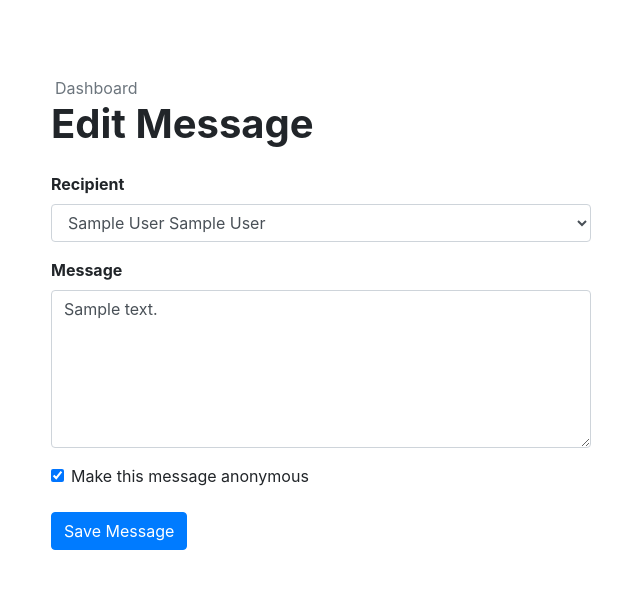
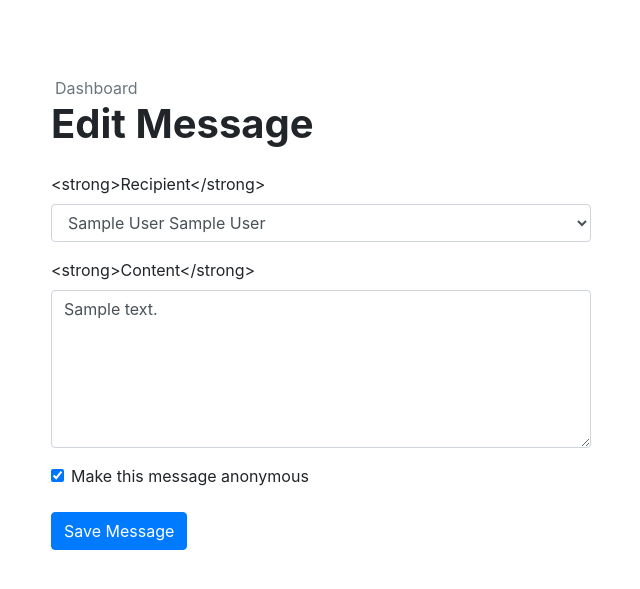
Before and after one commit to georgeyjm/ykps2020, a Flask app: page /message/edit/1 in a window 1280 px wide. Shown: the part 56-645 px from the top of the page, without its empty margins (34-674 px from the left). Run offline with Flask 2, Linux system fonts and the light colour scheme; a user stored in the database is signed in; tables that the repository leaves empty hold one stand-in row (values such as "Sample post"); some libraries are stand-ins or nearby versions.

Commit message:
Refactor edit message and other edits

```diff
--- a/ykps2020/forms.py
+++ b/ykps2020/forms.py
@@ -14,10 +14,18 @@
 
 class MessageForm(FlaskForm):
 
-    recipient_id = SelectField('<strong>Recipient</strong>', validators=[DataRequired()], coerce=int)
+    recipient_id = SelectField('<strong>Recipient</strong>', coerce=int, validators=[DataRequired()])
     content = StringField('<strong>Content</strong>', widget=TextArea(), validators=[DataRequired()])
     is_anonymous = BooleanField('Make this message anonymous')
 
     def __init__(self, *args, **kwargs):
         super().__init__(*args, **kwargs)
         self.recipient_id.choices = get_available_students()
+
+    def validate_match1(form, field):
+        if not re.search(r"^[0-9]+:[0-9]+$", field.data):
+            raise ValidationError("Invalid input syntax")
+
+        s1, s2 = form.data.split(":")
+        form.score1 = int(s1)
+        form.score2 = int(s2)
--- a/ykps2020/helper.py
+++ b/ykps2020/helper.py
@@ -35,5 +35,5 @@
     students = Student.query.filter(query_filter).filter(Student.id != current_user.student.id).all()
 
     # Restructure data
-    students = [(student.id, f'{student.name_en} {student.name_zh}') for student in students]
+    students = [student.get_id_name() for student in students]
     return students
--- a/ykps2020/models.py
+++ b/ykps2020/models.py
@@ -16,6 +16,10 @@
 
     def __repr__(self):
         return '<Student "{}">'.format(self.name_en)
+
+    def get_id_name(self):
+        '''Returns a tuple containing the ID and the bilingual name of the student.'''
+        return self.id, f'{self.name_en} {self.name_zh}'
 
 
 class User(db.Model, UserMixin):
--- a/ykps2020/templates/base.html
+++ b/ykps2020/templates/base.html
@@ -26,7 +26,7 @@
       {% if current_user.is_authenticated %}
         <div class='dropdown'>
           <a class='btn dropdown-toggle' id='dropdown-btn' data-toggle='dropdown' aria-haspopup='true' aria-expanded='false'>
-            {{ current_user.student.name_en }} {{ current_user.student.name_zh }}
+            {{ current_user.student.get_id_name()[1] }}
           </a>
           <div class='dropdown-menu' aria-labelledby='dropdown-btn'>
             <a class='dropdown-item' href='/logout'>Logout</a>
--- a/ykps2020/templates/edit-message.html
+++ b/ykps2020/templates/edit-message.html
@@ -16,24 +16,17 @@
     </div>
 
     <form action='' method='POST' class='row mt-4'>
+      {{ form.hidden_tag() }}
       <div class='col-12 col-md-10 col-lg-8 col-xl-6'>
         <div class='form-group'>
-          <label for='message-recipient-choice'><strong>Recipient</strong></label>
-          <select class='form-control' name='message-recipient' id='message-recipient-choice'>
-            <option value='{{ current.recipient_id }}' selected>{{ current.recipient.name_en }} {{ current.recipient.name_zh }}</option>
-            {% for student in students %}
-              <option value='{{ student.id }}'>{{ student.name_en }} {{ student.name_zh }}</option>
-            {% endfor %}
-          </select>
+          {{ form.recipient_id.label }} {{ form.recipient_id(class_='form-control') }}
         </div>
         <div class='form-group'>
-          <label for='message-content-input'><strong>Message</strong></label>
-          <textarea class='form-control' name='message-content' id='message-content-input' rows='6'>{{ current.content }}</textarea>
+          {{ form.content.label }} {{ form.content(class_='form-control', rows='6') }}
         </div>
         <div class='form-group'>
           <div class='form-check'>
-            <input class='form-check-input anonymous-check-box far' type='checkbox' name='message-anonymous' id='gridCheck' {% if current.is_anonymous %} checked {% endif %}>
-            <label class='form-check-label' for='gridCheck'>Make this message anonymous</label>
+            {{ form.is_anonymous(class_='form-check-input') }} {{ form.is_anonymous.label(class_='form-check-label') }}
           </div>
         </div>
         <div class='mt-4'>
--- a/ykps2020/views.py
+++ b/ykps2020/views.py
@@ -62,12 +62,19 @@
 @login_required
 def edit_message_page(message_id):
     message = Message.query.get(message_id)
+    # Data validation
     if not message or message.author_id != current_user.student.id:
-        # Data validation and authentication
         return redirect(url_for('dashboard_page'))
-    students = get_available_students()
 
-    return render_template('edit-message.html', current=message, students=students)
+    # Pre-populate form data
+    recipient_info = message.recipient.get_id_name()
+    form = MessageForm()
+    form.recipient_id.choices.insert(0, recipient_info) # TODO: insert at the right position
+    form.recipient_id.default = recipient_info[0]
+    form.content.data = message.content
+    form.is_anonymous.data = message.is_anonymous
+
+    return render_template('edit-message.html', form=form)
 
 
 
@@ -118,7 +125,6 @@
 def delete_message():
     '''Delete a message from the database.'''
     message_id = request.form.get('id', '')
-
     # Data validation
     if not message_id.isdigit():
         return jsonify({'code': -1})
@@ -138,12 +144,13 @@
     '''Create a new message in the database.'''
     form = MessageForm()
     if form.validate_on_submit():
-        recipient_id = form.recipient_id.data
-        content = form.content.data
-        is_anonymous = form.is_anonymous.data
-
         # Perform database insertion
-        message = Message(author_id=current_user.student.id, recipient_id=recipient_id, content=content, is_anonymous=is_anonymous)
+        message = Message(
+            author_id=current_user.student.id,
+            recipient_id=form.recipient_id.data,
+            content=form.content.data,
+            is_anonymous=form.is_anonymous.data
+        )
         db.session.add(message)
         db.session.commit()
 
@@ -153,25 +160,22 @@
 @app.route('/message/edit/<message_id>', methods=['POST'])
 @login_required
 def edit_message(message_id):
-
+    '''Updates the data of a message in the database.'''
     message = Message.query.get(message_id)
-    message_recipient_id = request.form.get('message-recipient', '')
-    message_content = request.form.get('message-content', '')
-    message_anonymous = request.form.get('message-anonymous', 'off')
-
-    # TODO: Data validation
-
+    # Data validation
     if not message or message.author_id != current_user.student.id:
-        # Data validation and authentication
         return redirect(url_for('dashboard_page'))
 
-    message_anonymous = True if message_anonymous == 'on' else False
-
-    # Update message
-    message.recipient_id = message_recipient_id
-    message.content = message_content
-    message.is_anonymous = message_anonymous
-    db.session.commit()
+    # TODO: This is not elegant enough
+    recipient_info = message.recipient.get_id_name()
+    form = MessageForm()
+    form.recipient_id.choices.insert(0, recipient_info)
+    if form.validate_on_submit():
+        # Update database entry
+        message.recipient_id = form.recipient_id.data
+        message.content = form.content.data
+        message.is_anonymous = form.is_anonymous.data
+        db.session.commit()
 
     return redirect(url_for('dashboard_page'))
 
@@ -181,5 +185,5 @@
 
 @login_manager.unauthorized_handler
 def unauthorized_access():
-    '''Redicts unauthorized users to login page.'''
+    '''Redirect unauthorized users to login page.'''
     return redirect(url_for('login_page'))
```
